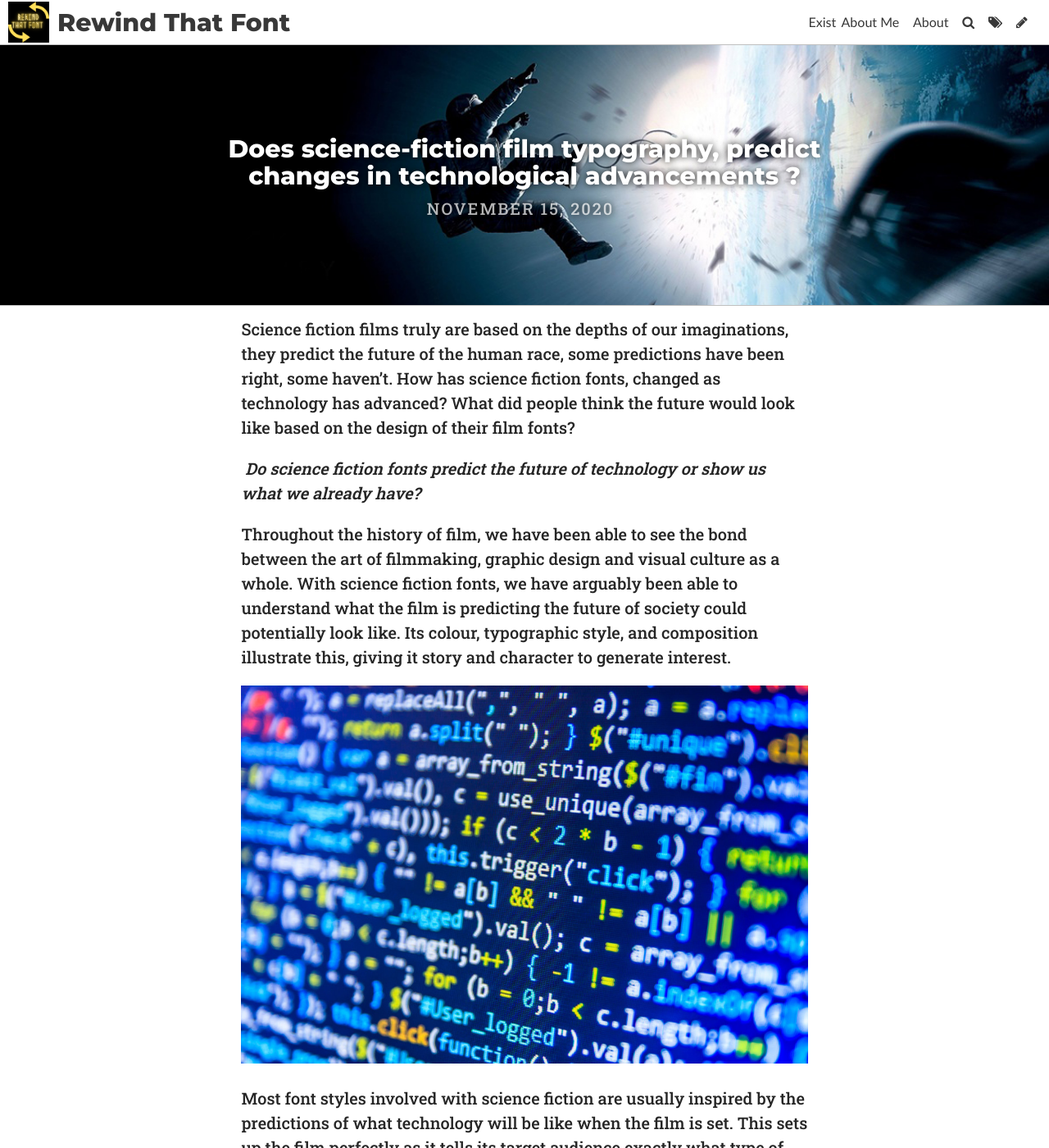
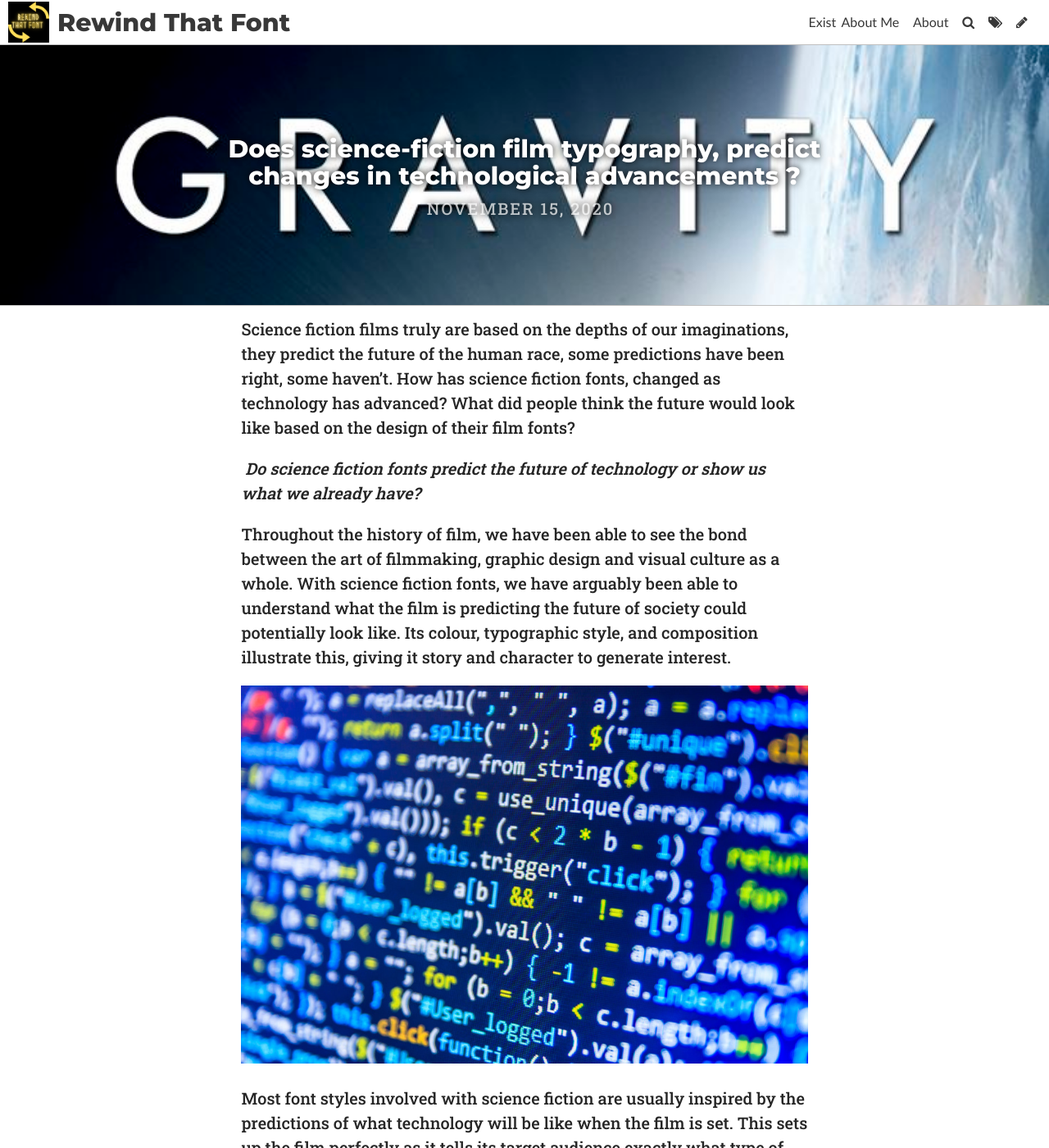
Before and after one commit to hrmcneil3/rewind, a Jekyll site: the page built from _posts/2020-11-16-does-science-fiction-film-typography-predict-changes-in-technology-advancing.md, in a window 1280 px wide and 1400 px high. Shown: the whole window at 82% size. Built offline with Jekyll 4.4.1, drawn with Linux system fonts in a browser that asks for light colours; some web fonts are replaced; comment, search, counter and statistics services are not loaded.

Commit message:
Update Post “2020-11-16-does-science-fiction-film-typography-predict-changes-in-technology-advancing”

```diff
--- a/_posts/2020-11-16-does-science-fiction-film-typography-predict-changes-in-technology-advancing.md
+++ b/_posts/2020-11-16-does-science-fiction-film-typography-predict-changes-in-technology-advancing.md
@@ -3,7 +3,7 @@ layout: post
 title: "Does science-fiction film typography, predict changes in technological
   advancements ? "
 date: 2020-11-15T20:27:35.344Z
-header_feature_image: ../uploads/gravity_banner.jpg
+header_feature_image: ../uploads/gravity-movie-poster.jpg
 comments: true
 ---
 Science fiction films truly are based on the depths of our imaginations, they predict the future of the human race, some predictions have been right, some haven’t. How has science fiction fonts, changed as technology has advanced? What did people think the future would look like based on the design of their film fonts?
```
Also changed, not shown: uploads/gravity-movie-poster.jpg (added).
